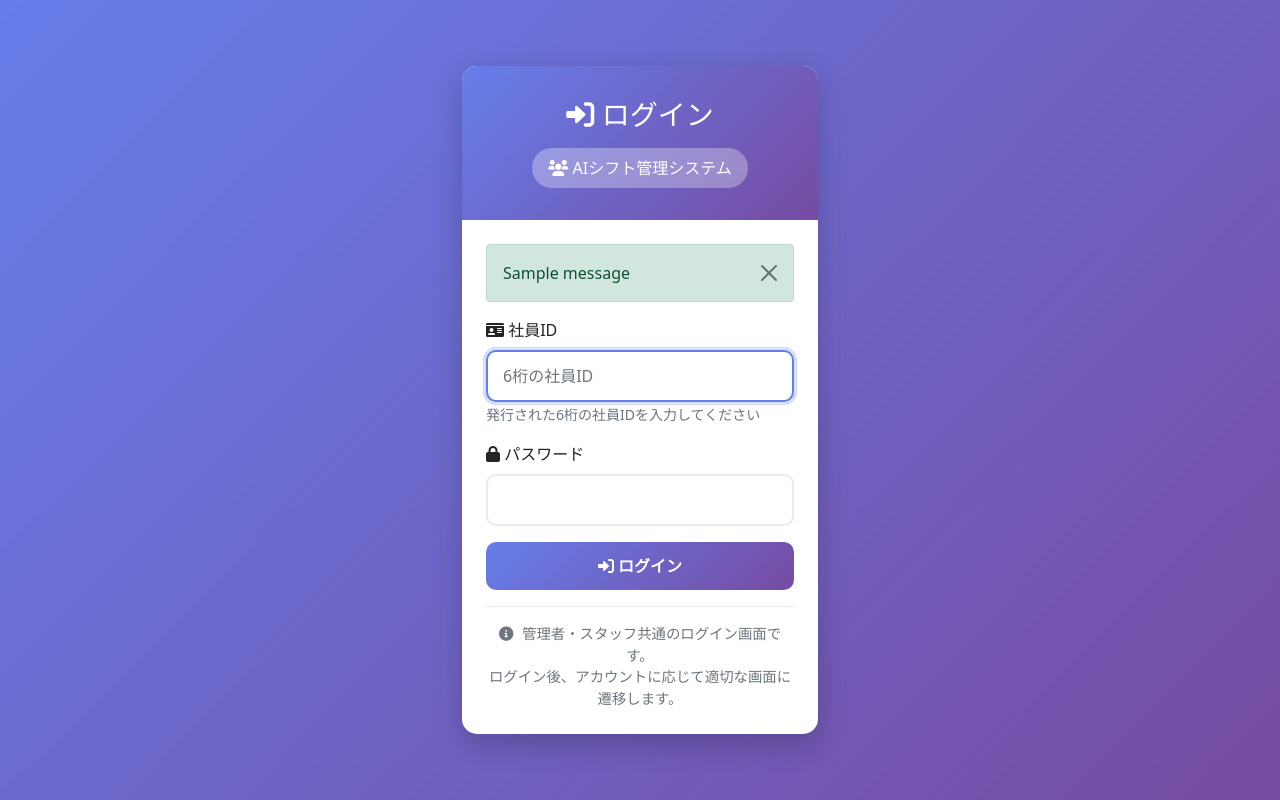
After one commit to Hiroki-211/Shift_ai2, a Django app: page /login/ in a window 1280 px wide. The commit adds this page. Run offline with Django 5.2, Linux system fonts and the light colour scheme; tables that the repository leaves empty hold one stand-in row (values such as "Sample post"); one stand-in notice (Sample message) is shown.

Commit message:
ログイン画面を統一

```diff
--- a/shift_ai/accounts/views.py
+++ b/shift_ai/accounts/views.py
@@ -180,9 +180,9 @@ def delete_requirement(request, requirement_id):
     return redirect('staff_requirements')
 
 
-class AdminLoginView(LoginView):
-    """管理者用ログインビュー"""
-    template_name = 'registration/admin_login.html'
+class UnifiedLoginView(LoginView):
+    """統一ログインビュー（管理者・スタッフ共通）"""
+    template_name = 'registration/login.html'
 
     def dispatch(self, *args, **kwargs):
         """キャッシュを無効化"""
@@ -200,9 +200,11 @@ class AdminLoginView(LoginView):
         # スタッフ情報を確認
         try:
             staff = user.staff
-            if not staff.is_manager:
-                messages.error(self.request, "このアカウントは管理者権限がありません。スタッフログインをご利用ください。")
-                return self.form_invalid(form)
+            # ユーザータイプに応じてリダイレクト先を設定
+            if staff.is_manager:
+                self.success_url = '/admin-panel/'
+            else:
+                self.success_url = '/staff/'
         except Staff.DoesNotExist:
             messages.error(self.request, "スタッフ情報が見つかりません。")
             return self.form_invalid(form)
@@ -211,37 +213,25 @@ class AdminLoginView(LoginView):
 
     def get_success_url(self):
         """ログイン成功時のリダイレクト先"""
+        # form_validで設定されたsuccess_urlを使用
+        if hasattr(self, 'success_url'):
+            return self.success_url
+        return '/staff/'
+
+
+# 後方互換性のため、既存のビューも残す（非推奨）
+class AdminLoginView(UnifiedLoginView):
+    """管理者用ログインビュー（後方互換性のため）"""
+    template_name = 'registration/login.html'
+
+    def get_success_url(self):
+        """ログイン成功時のリダイレクト先"""
         return '/admin-panel/'
 
 
-class StaffLoginView(LoginView):
-    """スタッフ用ログインビュー"""
-    template_name = 'registration/staff_login.html'
-
-    def dispatch(self, *args, **kwargs):
-        """キャッシュを無効化"""
-        response = super().dispatch(*args, **kwargs)
-        # すべてのレスポンスにキャッシュ無効化ヘッダーを設定
-        response['Cache-Control'] = 'no-cache, no-store, must-revalidate'
-        response['Pragma'] = 'no-cache'
-        response['Expires'] = '0'
-        return response
-
-    def form_valid(self, form):
-        """ログイン成功時の処理"""
-        user = form.get_user()
-
-        # スタッフ情報を確認
-        try:
-            staff = user.staff
-            if staff.is_manager:
-                messages.error(self.request, "このアカウントは管理者アカウントです。管理者ログインをご利用ください。")
-                return self.form_invalid(form)
-        except Staff.DoesNotExist:
-            messages.error(self.request, "スタッフ情報が見つかりません。")
-            return self.form_invalid(form)
-
-        return super().form_valid(form)
+class StaffLoginView(UnifiedLoginView):
+    """スタッフ用ログインビュー（後方互換性のため）"""
+    template_name = 'registration/login.html'
 
     def get_success_url(self):
         """ログイン成功時のリダイレクト先"""
--- a/shift_ai/eval/staff_urls.py
+++ b/shift_ai/eval/staff_urls.py
@@ -4,9 +4,6 @@ from . import staff_views
 app_name = 'staff_eval'
 
 urlpatterns = [
-    # スタッフ評価・勤怠機能
+    # スタッフ評価機能
     path('evaluation/', staff_views.staff_evaluation_view, name='evaluation_view'),
-    path('attendance-records/', staff_views.staff_attendance_records, name='attendance_records'),
-    path('attendance/<int:record_id>/', staff_views.staff_attendance_detail, name='attendance_detail'),
-    path('attendance/<int:record_id>/delete/', staff_views.staff_attendance_delete, name='attendance_delete'),
 ]
--- a/shift_ai/shift_ai/settings.py
+++ b/shift_ai/shift_ai/settings.py
@@ -131,7 +131,7 @@ AUTHENTICATION_BACKENDS = [
 ]
 
 # ログイン設定
-LOGIN_URL = '/admin-login/'
+LOGIN_URL = '/login/'
 LOGIN_REDIRECT_URL = '/'
 LOGOUT_REDIRECT_URL = '/'
 
--- a/shift_ai/shift_ai/urls.py
+++ b/shift_ai/shift_ai/urls.py
@@ -26,8 +26,9 @@ urlpatterns = [
     path('', accounts_views.home, name='home'),
 
     # 認証関連
-    path('admin-login/', accounts_views.AdminLoginView.as_view(), name='admin_login'),
-    path('staff-login/', accounts_views.StaffLoginView.as_view(), name='staff_login'),
+    path('login/', accounts_views.UnifiedLoginView.as_view(), name='login'),
+    path('admin-login/', accounts_views.AdminLoginView.as_view(), name='admin_login'),  # 後方互換性のため残す
+    path('staff-login/', accounts_views.StaffLoginView.as_view(), name='staff_login'),  # 後方互換性のため残す
     path('logout/', accounts_views.custom_logout, name='logout'),
     path('register/', accounts_views.register, name='register'),
 
--- /dev/null
+++ b/shift_ai/templates/registration/login.html
@@ -0,0 +1,150 @@
+<!DOCTYPE html>
+<html lang="ja">
+<head>
+    <meta charset="UTF-8">
+    <meta name="viewport" content="width=device-width, initial-scale=1.0">
+    <title>ログイン - AIシフト管理システム</title>
+    <link href="https://cdn.jsdelivr.net/npm/bootstrap@5.1.3/dist/css/bootstrap.min.css" rel="stylesheet">
+    <link href="https://cdnjs.cloudflare.com/ajax/libs/font-awesome/6.0.0/css/all.min.css" rel="stylesheet">
+    <style>
+        body {
+            background: linear-gradient(135deg, #667eea 0%, #764ba2 100%);
+            min-height: 100vh;
+            display: flex;
+            align-items: center;
+        }
+        .login-card {
+            background: white;
+            border-radius: 15px;
+            box-shadow: 0 10px 30px rgba(0, 0, 0, 0.2);
+        }
+        .login-header {
+            background: linear-gradient(135deg, #667eea 0%, #764ba2 100%);
+            color: white;
+            border-radius: 15px 15px 0 0;
+            padding: 2rem;
+            text-align: center;
+        }
+        .badge-unified {
+            background-color: rgba(255, 255, 255, 0.3);
+            padding: 0.5rem 1rem;
+            border-radius: 20px;
+            display: inline-block;
+            margin-top: 0.5rem;
+        }
+        .form-control {
+            border-radius: 10px;
+            border: 2px solid #e9ecef;
+            padding: 12px 15px;
+        }
+        .form-control:focus {
+            border-color: #667eea;
+            box-shadow: 0 0 0 0.2rem rgba(102, 126, 234, 0.25);
+        }
+        .btn-login {
+            background: linear-gradient(135deg, #667eea 0%, #764ba2 100%);
+            border: none;
+            border-radius: 10px;
+            padding: 12px;
+            font-weight: bold;
+            transition: all 0.3s;
+            width: 100%;
+        }
+        .btn-login:hover {
+            transform: translateY(-2px);
+            box-shadow: 0 5px 15px rgba(102, 126, 234, 0.4);
+        }
+        .info-text {
+            text-align: center;
+            margin-top: 1rem;
+            padding-top: 1rem;
+            border-top: 1px solid #e9ecef;
+            color: #6c757d;
+            font-size: 0.9rem;
+        }
+        .info-text i {
+            margin-right: 5px;
+        }
+    </style>
+</head>
+<body>
+    <div class="container">
+        <div class="row justify-content-center">
+            <div class="col-md-6 col-lg-4">
+                <div class="login-card">
+                    <div class="login-header">
+                        <h3><i class="fas fa-sign-in-alt"></i> ログイン</h3>
+                        <span class="badge-unified">
+                            <i class="fas fa-users"></i> AIシフト管理システム
+                        </span>
+                    </div>
+                    <div class="card-body p-4">
+                        {% if messages %}
+                            {% for message in messages %}
+                                <div class="alert alert-{{ message.tags }} alert-dismissible fade show" role="alert">
+                                    {{ message }}
+                                    <button type="button" class="btn-close" data-bs-dismiss="alert"></button>
+                                </div>
+                            {% endfor %}
+                        {% endif %}
+
+                        {% if form.errors %}
+                            <div class="alert alert-danger alert-dismissible fade show" role="alert">
+                                <i class="fas fa-exclamation-circle"></i> 社員IDまたはパスワードが正しくありません。
+                                <button type="button" class="btn-close" data-bs-dismiss="alert"></button>
+                            </div>
+                        {% endif %}
+
+                        <form method="post">
+                            {% csrf_token %}
+                            <div class="mb-3">
+                                <label for="id_username" class="form-label">
+                                    <i class="fas fa-id-card"></i> 社員ID
+                                </label>
+                                <input type="text" class="form-control" id="id_username" name="username" required autofocus placeholder="6桁の社員ID">
+                                <small class="form-text text-muted">発行された6桁の社員IDを入力してください</small>
+                            </div>
+
+                            <div class="mb-3">
+                                <label for="id_password" class="form-label">
+                                    <i class="fas fa-lock"></i> パスワード
+                                </label>
+                                <input type="password" class="form-control" id="id_password" name="password" required>
+                            </div>
+
+                            <div class="d-grid mb-3">
+                                <button type="submit" class="btn btn-primary btn-login">
+                                    <i class="fas fa-sign-in-alt"></i> ログイン
+                                </button>
+                            </div>
+                        </form>
+
+                        <div class="info-text">
+                            <i class="fas fa-info-circle"></i>
+                            管理者・スタッフ共通のログイン画面です。<br>
+                            ログイン後、アカウントに応じて適切な画面に遷移します。
+                        </div>
+                    </div>
+                </div>
+            </div>
+        </div>
+    </div>
+
+    <script src="https://cdn.jsdelivr.net/npm/bootstrap@5.1.3/dist/js/bootstrap.bundle.min.js"></script>
+    <script>
+        // ブラウザの戻るボタンでログイン状態に戻らないようにする
+        window.addEventListener('pageshow', function(event) {
+            // 戻るボタンで戻ってきた場合
+            if (event.persisted || (performance.navigation && performance.navigation.type === 2)) {
+                // ページを再読み込み
+                window.location.reload();
+            }
+        });
+
+        // 履歴を置き換えて、戻るボタンでログイン状態に戻らないようにする
+        if (window.history.replaceState) {
+            window.history.replaceState(null, null, window.location.href);
+        }
+    </script>
+</body>
+</html>
--- a/shift_ai/templates/staff/dashboard.html
+++ b/shift_ai/templates/staff/dashboard.html
@@ -133,12 +133,6 @@
 
                 <div class="row mt-3">
                     <div class="col-md-6 mb-3">
-                        <a href="{% url 'staff_eval:attendance_records' %}" class="btn btn-secondary btn-block w-100">
-                            <i class="fas fa-clock me-2"></i>
-                            勤怠確認
-                        </a>
-                    </div>
-                    <div class="col-md-6 mb-3">
                         <a href="{% url 'staff_accounts:profile' %}" class="btn btn-outline-primary btn-block w-100">
                             <i class="fas fa-user-circle me-2"></i>
                             プロフィール
--- a/shift_ai/templates/staff/shift_detail.html
+++ b/shift_ai/templates/staff/shift_detail.html
@@ -168,9 +168,6 @@
                     <a href="{% url 'staff_shift:shift_requests' %}" class="btn btn-outline-success">
                         <i class="fas fa-calendar-plus me-2"></i>希望シフト提出
                     </a>
-                    <a href="{% url 'staff_eval:attendance_records' %}" class="btn btn-outline-info">
-                        <i class="fas fa-clock me-2"></i>勤怠記録
-                    </a>
                 </div>
             </div>
         </div>
```
Also changed, not shown: shift_ai/eval/staff_views.py (+1 -105 lines), shift_ai/templates/home.html (+13 -35 lines), shift_ai/templates/staff/attendance_records.html (deleted, +0 -243 lines), shift_ai/templates/staff/base.html (+9 -17 lines), shift_ai/accounts/templatetags/__init__.py (line endings or trailing spaces), shift_ai/accounts/templatetags/account_filters.py (line endings or trailing spaces), shift_ai/shift/templatetags/__init__.py (line endings or trailing spaces), shift_ai/shift/templatetags/shift_filters.py (line endings or trailing spaces).
